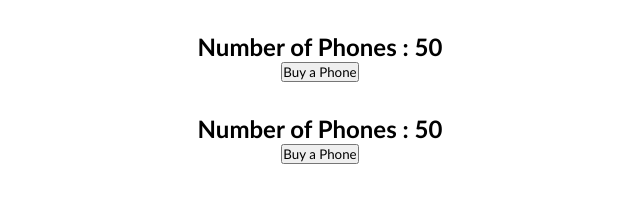
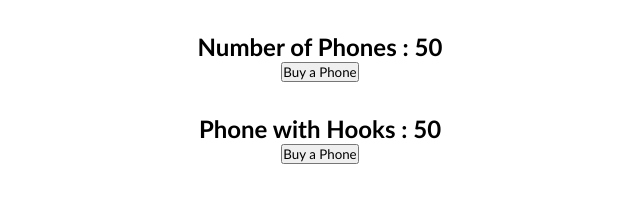
Before and after one commit to Am1rreza/Redux, a React (Create React App) app: page / in a window 1280 px wide. Shown: the top 200 px of the page, without its empty margins (320-960 px from the left). Built offline with nearby package versions, Linux system fonts and the light colour scheme.

Commit message:
some change in comp

```diff
--- a/src/component/PhoneContainer/HooksPhoneContainer.jsx
+++ b/src/component/PhoneContainer/HooksPhoneContainer.jsx
@@ -7,7 +7,7 @@ const HooksPhoneContainer = () => {
 
   return (
     <div>
-      <h2>Number of Phones : {numOfPhones}</h2>
+      <h2>Phone with Hooks : {numOfPhones}</h2>
       <button onClick={() => dispatch(buyPhone())}>Buy a Phone</button>
     </div>
   );
```
